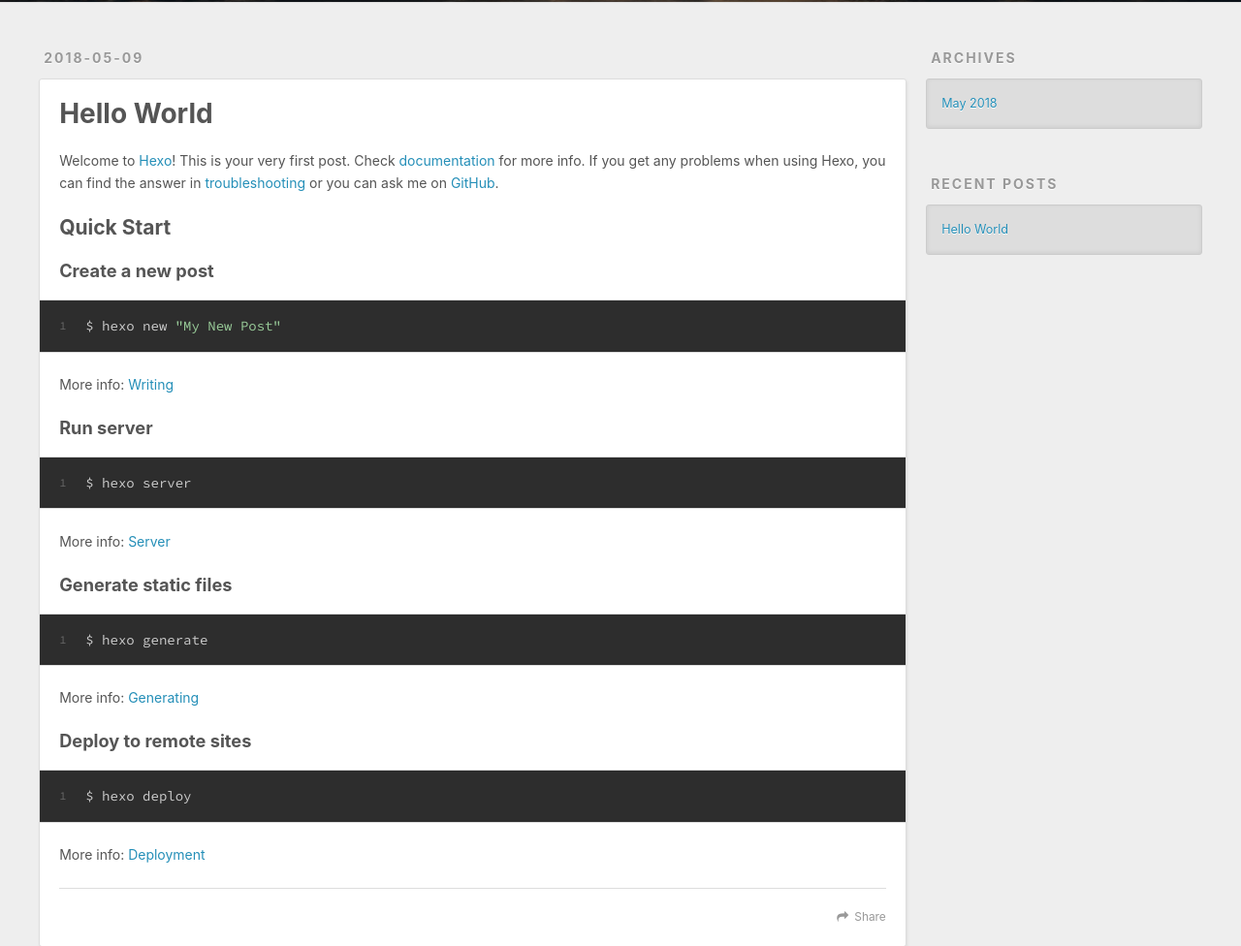
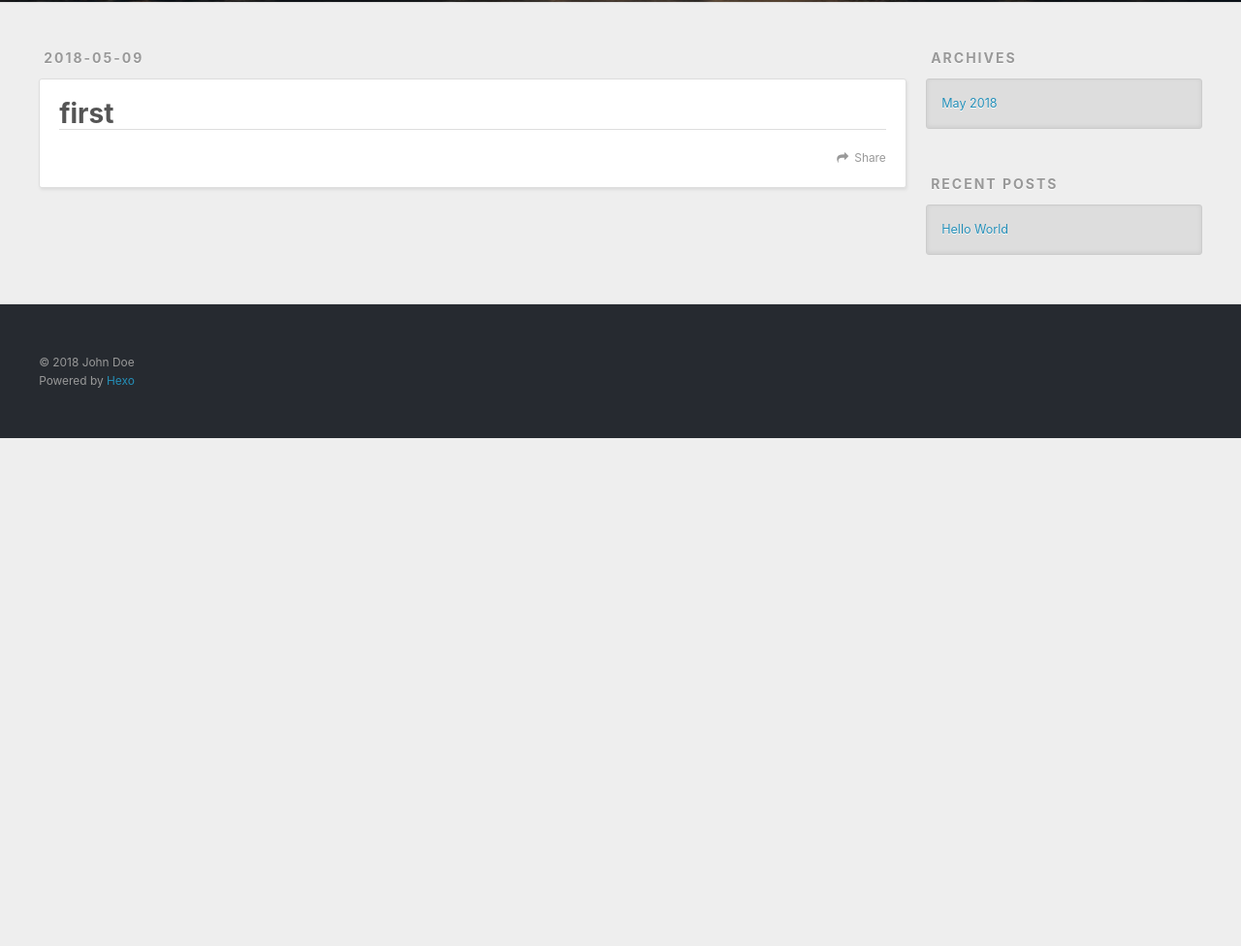
Before and after one commit to ihenjoy/daivdlan.github.io, a plain HTML site: page first/index.html in a window 1280 px wide. Shown: the part 298-1274 px from the top of the page at 97% size. After the commit the page ends 800 px from the top, so only its background shows below. Drawn offline with nearby package versions, Linux system fonts and the light colour scheme.

Commit message:
Site updated: 2018-05-09 21:47:56

```diff
--- a/index.html
+++ b/first/index.html
@@ -5,15 +5,16 @@
 
 
 
-  <title>Hexo</title>
+  <title>first | Hexo</title>
   <meta name="viewport" content="width=device-width, initial-scale=1, maximum-scale=1">
   <meta property="og:type" content="website">
-<meta property="og:title" content="Hexo">
-<meta property="og:url" content="http://yoursite.com/index.html">
+<meta property="og:title" content="first">
+<meta property="og:url" content="http://yoursite.com/first/index.html">
 <meta property="og:site_name" content="Hexo">
 <meta property="og:locale" content="default">
+<meta property="og:updated_time" content="2018-05-09T13:47:45.736Z">
 <meta name="twitter:card" content="summary">
-<meta name="twitter:title" content="Hexo">
+<meta name="twitter:title" content="first">
 
     <link rel="alternate" href="/atom.xml" title="Hexo" type="application/atom+xml">
 
@@ -60,12 +61,10 @@
   </div>
 </header>
       <div class="outer">
-        <section id="main">
-
-    <article id="post-hello-world" class="article article-type-post" itemscope itemprop="blogPost">
+        <section id="main"><article id="page-" class="article article-type-page" itemscope itemprop="blogPost">
   <div class="article-meta">
-    <a href="/2018/05/09/hello-world/" class="article-date">
-  <time datetime="2018-05-09T13:31:40.945Z" itemprop="datePublished">2018-05-09</time>
+    <a href="/first/index.html" class="article-date">
+  <time datetime="2018-05-09T13:47:45.000Z" itemprop="datePublished">2018-05-09</time>
 </a>
 
   </div>
@@ -75,8 +74,8 @@
       <header class="article-header">
 
 
-    <h1 itemprop="name">
-      <a class="article-title" href="/2018/05/09/hello-world/">Hello World</a>
+    <h1 class="article-title" itemprop="name">
+      first
     </h1>
 
 
@@ -84,30 +83,19 @@
 
     <div class="article-entry" itemprop="articleBody">
 
-        <p>Welcome to <a href="https://hexo.io/" target="_blank" rel="noopener">Hexo</a>! This is your very first post. Check <a href="https://hexo.io/docs/" target="_blank" rel="noopener">documentation</a> for more info. If you get any problems when using Hexo, you can find the answer in <a href="https://hexo.io/docs/troubleshooting.html" target="_blank" rel="noopener">troubleshooting</a> or you can ask me on <a href="https://github.com/hexojs/hexo/issues" target="_blank" rel="noopener">GitHub</a>.</p>
-<h2 id="Quick-Start"><a href="#Quick-Start" class="headerlink" title="Quick Start"></a>Quick Start</h2><h3 id="Create-a-new-post"><a href="#Create-a-new-post" class="headerlink" title="Create a new post"></a>Create a new post</h3><figure class="highlight bash"><table><tr><td class="gutter"><pre><span class="line">1</span><br></pre></td><td class="code"><pre><span class="line">$ hexo new <span class="string">"My New Post"</span></span><br></pre></td></tr></table></figure>
-<p>More info: <a href="https://hexo.io/docs/writing.html" target="_blank" rel="noopener">Writing</a></p>
-<h3 id="Run-server"><a href="#Run-server" class="headerlink" title="Run server"></a>Run server</h3><figure class="highlight bash"><table><tr><td class="gutter"><pre><span class="line">1</span><br></pre></td><td class="code"><pre><span class="line">$ hexo server</span><br></pre></td></tr></table></figure>
-<p>More info: <a href="https://hexo.io/docs/server.html" target="_blank" rel="noopener">Server</a></p>
-<h3 id="Generate-static-files"><a href="#Generate-static-files" class="headerlink" title="Generate static files"></a>Generate static files</h3><figure class="highlight bash"><table><tr><td class="gutter"><pre><span class="line">1</span><br></pre></td><td class="code"><pre><span class="line">$ hexo generate</span><br></pre></td></tr></table></figure>
-<p>More info: <a href="https://hexo.io/docs/generating.html" target="_blank" rel="noopener">Generating</a></p>
-<h3 id="Deploy-to-remote-sites"><a href="#Deploy-to-remote-sites" class="headerlink" title="Deploy to remote sites"></a>Deploy to remote sites</h3><figure class="highlight bash"><table><tr><td class="gutter"><pre><span class="line">1</span><br></pre></td><td class="code"><pre><span class="line">$ hexo deploy</span><br></pre></td></tr></table></figure>
-<p>More info: <a href="https://hexo.io/docs/deployment.html" target="_blank" rel="noopener">Deployment</a></p>
 
 
     </div>
     <footer class="article-footer">
-      <a data-url="http://yoursite.com/2018/05/09/hello-world/" data-id="cjgz5qhb2000044ofqk7a2f3q" class="article-share-link">Share</a>
+      <a data-url="http://yoursite.com/first/index.html" data-id="cjgz5sc820001o4of6bsryrbv" class="article-share-link">Share</a>
 
 
     </footer>
   </div>
 
-</article>
 
 
-
-
+</article>
 
 </section>
 
```
Also changed, not shown: 2018/05/09/hello-world/index.html (+1 -1 lines).
